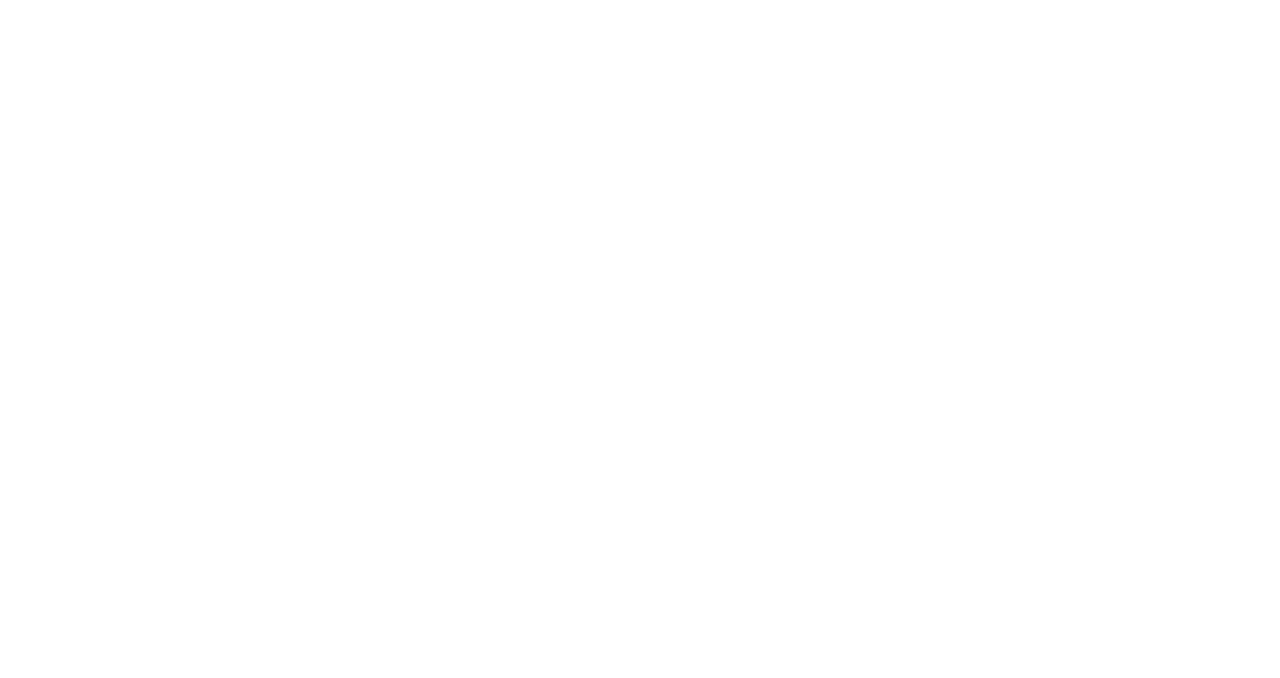
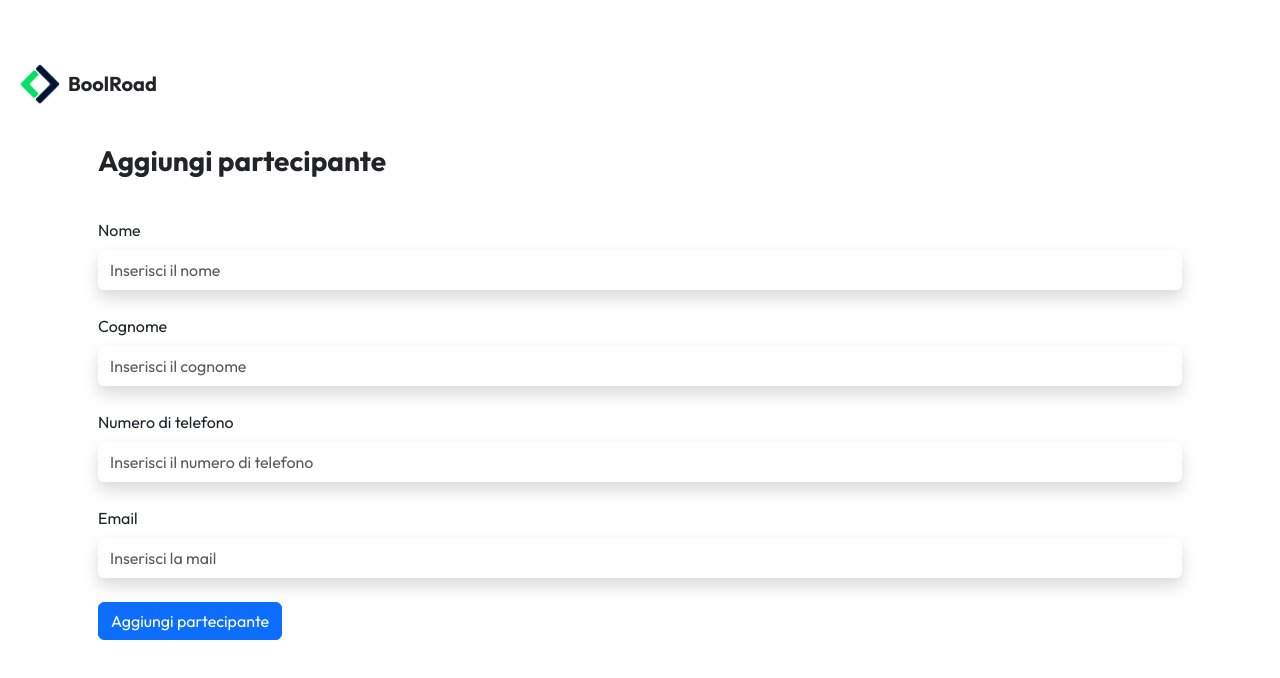
Before and after one commit to marcopriests/boolroad-sst-main, a React (Vite) app: page /viaggi/1/aggiungi-partecipante in a window 1280 px wide. Before the commit this address had no page. Shown: the top 678 px of the page. Built offline with nearby package versions, Linux system fonts and the light colour scheme.

Commit message:
[UPD] aggiunto bottone per aggiungere partecipanti e rotta pagina add partecipanti

```diff
--- a/src/App.jsx
+++ b/src/App.jsx
@@ -6,6 +6,7 @@ import Homepage from "./pages/Homepage";
 import TripDetail from "./pages/TripDetail";
 import TripContext from "./contexts/TripContext";
 import AddViaggio from "./pages/AddViaggio";
+import AddPartecipante from "./pages/AddPartecipante";
 
 
 const App = () => {
@@ -25,6 +26,7 @@ const App = () => {
               <Route index element={<Homepage />} />
               <Route path="/viaggi/crea-viaggio" element={<AddViaggio />} />
               <Route path="/viaggi/:id" element={<TripDetail />} />
+              <Route path="/viaggi/:id/aggiungi-partecipante" element={<AddPartecipante />} />
 
             </Route>
 
--- /dev/null
+++ b/src/pages/AddPartecipante.jsx
@@ -0,0 +1,37 @@
+import React from 'react'
+
+const AddPartecipante = () => {
+    return (
+        <div className="row mt-2 px-3 gy-3">
+            <h3 className="fw-bold mb-4">Aggiungi partecipante</h3>
+
+            <form>
+                <label className="form-label">
+                    Nome
+                </label>
+                <input type="text" className="form-control border-0 shadow py-2 mb-4" placeholder='Inserisci il nome' required />
+
+                <label className="form-label">
+                    Cognome
+                </label>
+                <input type="text" className="form-control border-0 shadow py-2 mb-4" placeholder='Inserisci il cognome' required />
+
+                <label className="form-label">
+                    Numero di telefono
+                </label>
+                <input type="number" className="form-control border-0 shadow py-2 mb-4" placeholder='Inserisci il numero di telefono' required />
+
+                <label className="form-label">
+                    Email
+                </label>
+                <input type="email" className="form-control border-0 shadow py-2 mb-4" placeholder='Inserisci la mail' required />
+
+
+                <button type='submit' className="btn btn-primary">Aggiungi partecipante</button>
+            </form>
+
+        </div>
+    )
+}
+
+export default AddPartecipante
--- a/src/pages/TripDetail.jsx
+++ b/src/pages/TripDetail.jsx
@@ -1,5 +1,5 @@
 import { useState, useContext, useEffect } from 'react'
-import { useParams, Link } from 'react-router-dom'
+import { useParams, NavLink, Link } from 'react-router-dom'
 import TripContext from '../contexts/TripContext'
 import PartecipanteCard from '../components/PartecipanteCard'
 
@@ -77,6 +77,10 @@ const TripDetail = () => {
                 </div>
                 <h6 className={`text-uppercase text-center text-${statoColor}`} id='stato-viaggio'>{statoViaggio}</h6>
 
+                {/* Bottone 'Aggiungi Partecipante' */}
+                {statoViaggio === 'futuro' && <NavLink to={`/viaggi/${id}/aggiungi-partecipante`} id="add-button" className={`shadow`}>
+                    <i className="fa-solid fa-plus text-light fs-4"></i>
+                </NavLink>}
 
                 <div className="col-12">
                     <div className="d-flex justify-content-between mb-2">
```
